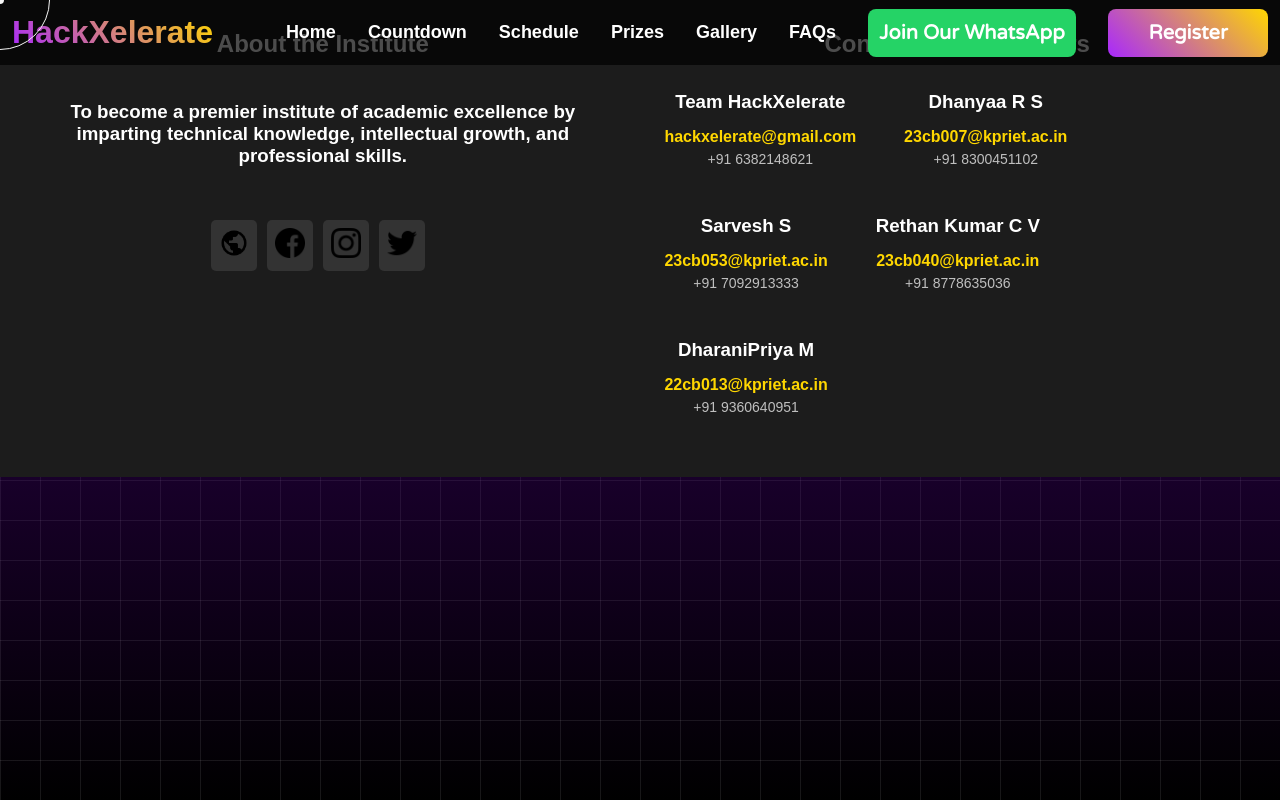
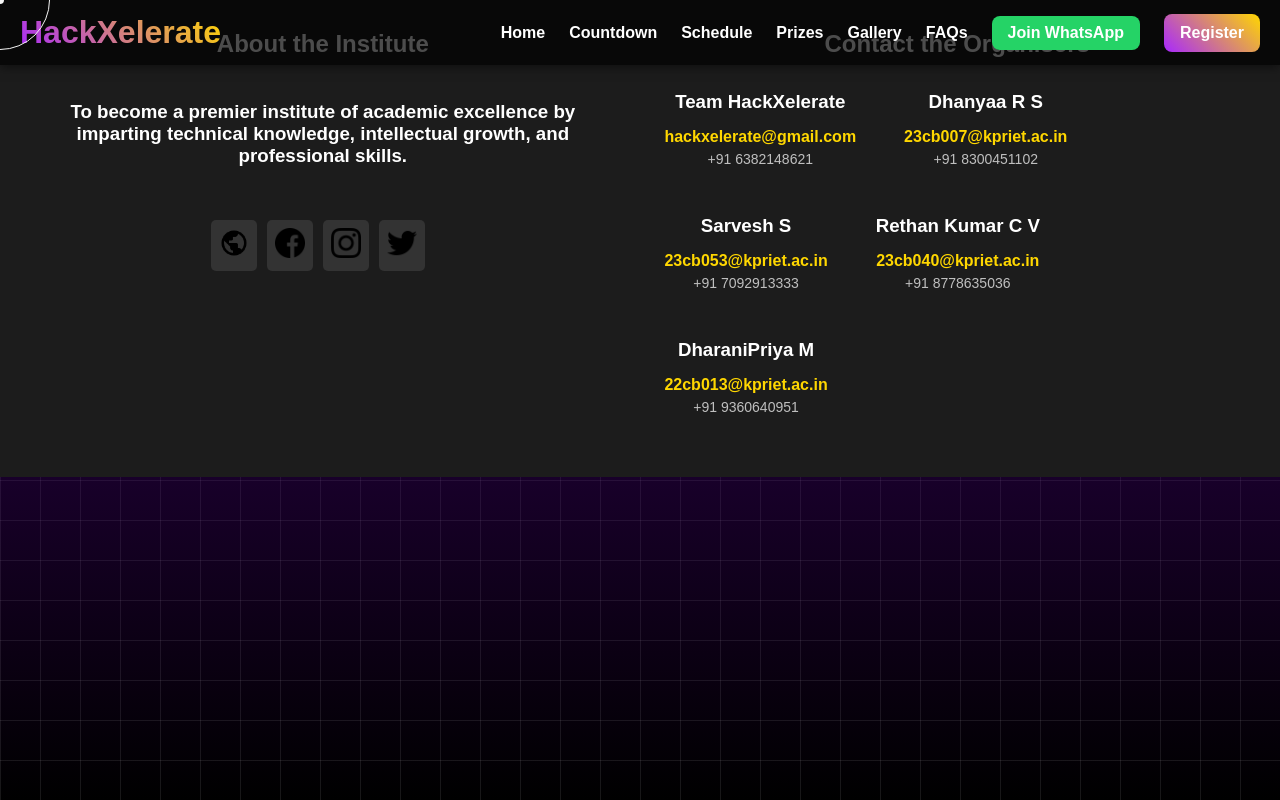
Before and after one commit to Nishanth-1204/Hack-25, a React (Vite) app in the folder Website/: page /admin/dash in a window 1280 px wide. Built offline with nearby package versions, Linux system fonts and the light colour scheme.

Commit message:
Delete video.mp4

```diff
--- a/Website/src/components/Navbar/Navbar.css
+++ b/Website/src/components/Navbar/Navbar.css
@@ -1,32 +1,34 @@
-@import url("https://fonts.googleapis.com/css2?family=Varela+Round&display=swap");
+/* ===== Navbar Container ===== */
+.nav-header {
+  position: fixed;
+  z-index: 10000;
+  background-color: rgba(0, 0, 0, 0.7);
+  width: 100%;
+  box-shadow: 0 2px 10px rgba(0, 0, 0, 0.5);
+}
 
+.navbar {
+  display: flex;
+  justify-content: space-between;
+  align-items: center;
+  padding: 12px 20px;
+  height: 65px;
+  box-sizing: border-box;
+  width: 100%;
+}
+
+/* ===== Title Styling ===== */
 #nav-title {
-  color: white;
   font-size: clamp(1.5rem, 0.875rem + 2vw, 2rem);
   background: linear-gradient(45deg, rgb(168, 40, 254), gold);
   color: transparent;
   background-clip: text;
   user-select: none;
+  margin: 0;
+  cursor: pointer;
 }
 
-.nav-header {
-  position: fixed;
-  z-index: 10000;
-  background-color: rgb(0, 0, 0, 0.7);
-  max-width: 100%;
-  width: 100%;
-}
-
-.navbar {
-  width: 100%;
-  padding: 12px;
-  display: flex;
-  align-items: center;
-  justify-content: space-between;
-  height: 65px;
-}
-
-/* ===== MENU BUTTON (Hidden on Desktop) ===== */
+/* ===== Menu Button (Hidden on Desktop) ===== */
 .menu-button {
   display: none;
   background: none;
@@ -36,18 +38,19 @@
   cursor: pointer;
 }
 
-/* ===== NAVIGATION LIST ===== */
+/* ===== Navigation List ===== */
 .nav-list {
   display: flex;
   list-style: none;
-  gap: 2rem;
+  gap: 1.5rem;
   font-weight: bold;
   color: white;
-  font-size: large;
-  z-index: 30000;
+  padding: 0;
+  margin: 0;
   align-items: center;
 }
 
+/* ===== Navigation Item Styling ===== */
 .nav-item {
   cursor: pointer;
 }
@@ -56,14 +59,44 @@
   color: gold;
 }
 
-/* ===== MOBILE RESPONSIVENESS ===== */
+/* ===== Buttons (Register & WhatsApp) ===== */
+.registerbtn {
+  padding: 10px 16px;
+  background: linear-gradient(45deg, rgb(168, 40, 254), gold);
+  border-radius: 8px;
+  border: none;
+  font-weight: bold;
+  font-size: 1rem;
+  color: white;
+  cursor: pointer;
+  transition: all 0.3s ease;
+  white-space: nowrap;
+}
+
+.registerbtn:hover {
+  background: linear-gradient(135deg, rgb(255, 215, 1), rgb(168, 40, 254));
+  transform: translateY(-2px);
+}
+
+.whatsapp-button {
+  background: #25d366;
+  padding: 8px 16px;
+  border-radius: 8px;
+  font-size: 1rem;
+  cursor: pointer;
+  white-space: nowrap;
+}
+
+.whatsapp-button:hover {
+  background: #128c7e;
+}
+
+/* ===== Mobile View (Hamburger Menu) ===== */
 @media (max-width: 912px) {
-  /* Show Menu Button */
   .menu-button {
     display: block;
   }
 
-  /* Hide Nav List by Default */
   .nav-list {
     position: absolute;
     top: 65px;
@@ -71,20 +104,17 @@
     width: 100%;
     background: rgb(19, 19, 19);
     flex-direction: column;
-    gap: 0;
     text-align: center;
+    display: none;
     transform: translateY(-100%);
-    transition: transform 0.3s ease-in-out;
-    display: none;
+    transition: transform 0.3s ease;
   }
 
-  /* Show Nav List When Open */
   .nav-list.open {
     display: flex;
     transform: translateY(0);
   }
 
-  /* Styling for Nav Items */
   .nav-item {
     padding: 1rem;
     width: 100%;
@@ -94,43 +124,16 @@
     background: gold;
     color: black;
   }
+
+  /* WhatsApp Button in Mobile */
+  .whatsapp-button {
+    width: 80%;
+    margin: 8px 0;
+    text-align: center;
+  }
 }
 
-.registerbtn {
-  font-family: "Varela Round", serif;
-  font-weight: bold;
-  font-size: clamp(0.9375rem, 0.5469rem + 1.25vw, 1.25rem);
-  padding-top: 10px;
-  padding-bottom: 10px;
-  width: 10rem;
-  height: 3rem;
-  min-width: 100px;
-  background: linear-gradient(45deg, rgb(168, 40, 254), gold);
-  border-radius: 8px;
-  border: none;
-  color: white;
+.whatsapp-button img {
+  width: 20px;
+  margin-top: 1px;
 }
-
-.regitrationBtn {
-  scale: 1.4;
-}
-
-.whatsapp-button {
-  width: 13rem;
-  padding: 5px;
-  background: #25d366;
-}
-.registerbtn:hover {
-  background: linear-gradient(135deg, rgb(255, 215, 1), rgb(168, 40, 254));
-  box-shadow: 0 6px 10px rgba(0, 0, 0, 0.3); /* Enhanced shadow on hover */
-  transform: translateY(-1px); /* Slight lift effect */
-}
-.registerbtn:active {
-  background: linear-gradient(135deg, rgb(86, 211, 253), rgb(205, 136, 251));
-  box-shadow: 0 6px 10px rgba(0, 0, 0, 0.3); /* Enhanced shadow on hover */
-  transform: translateY(-1px); /* Slight lift effect */
-}
-
-.whatsapp-button:hover {
-  background: #128c7e;
-}
--- a/Website/src/components/Navbar/Navbar.tsx
+++ b/Website/src/components/Navbar/Navbar.tsx
@@ -21,12 +21,7 @@ const Navbar: React.FC = () => {
           HackXelerate
         </h1>
 
-        {/* Hamburger Menu Button */}
-        <button className="menu-button" onClick={() => setMenuOpen(!menuOpen)}>
-          ☰
-        </button>
-
-        {/* Navigation List - Show/Hide Based on menuOpen */}
+        {/* Navigation List */}
         <ul className={`nav-list ${menuOpen ? "open" : ""}`}>
           <li className="nav-item" onClick={() => scrollToSection("home")}>
             Home
@@ -46,7 +41,9 @@ const Navbar: React.FC = () => {
           <li className="nav-item" onClick={() => scrollToSection("faq")}>
             FAQs
           </li>
-          <li>
+
+          {/* Join Our WhatsApp - Only After FAQ */}
+          <li className="nav-item">
             <button
               onClick={() =>
                 window.open(
@@ -55,9 +52,11 @@ const Navbar: React.FC = () => {
               }
               className="registerbtn whatsapp-button"
             >
-              Join Our WhatsApp
+              Join WhatsApp
             </button>
           </li>
+
+          {/* Register Button */}
           <li>
             <button
               onClick={() =>
@@ -69,6 +68,11 @@ const Navbar: React.FC = () => {
             </button>
           </li>
         </ul>
+
+        {/* Hamburger Menu Button */}
+        <button className="menu-button" onClick={() => setMenuOpen(!menuOpen)}>
+          ☰
+        </button>
       </nav>
     </header>
   );
--- a/Website/src/components/SponsorSection/SponsorSection.css
+++ b/Website/src/components/SponsorSection/SponsorSection.css
@@ -1,55 +1,31 @@
-/* Full Section Container */
+/* SponsorSection.css */
 .sponsor-section {
-  width: 100%;
-  height: 100vh;
-  display: flex;
-  justify-content: center;
-  align-items: center;
-  background-color: #f9f9f9;
   overflow: hidden;
+  width: 50vw;
+  margin: 0 auto;
+  padding: 10px 0;
+  white-space: nowrap;
   position: relative;
 }
 
-/* Scrolling Track Wrapper - Centered at 50vh */
-.sponsor-track-wrapper {
-  width: 100%;
-  height: 50vh;
-  display: flex;
-  align-items: center;
-  overflow: hidden;
-  position: absolute;
-  top: 50%;
-  transform: translateY(-50%);
+.sponsor-track {
+  display: inline-flex;
+  animation: scroll 10s linear infinite;
 }
 
-/* Scrolling Track */
-.sponsor-track {
-  display: flex;
-  white-space: nowrap;
-  overflow: hidden;
-  gap: 30px;
-  padding: 10px 0;
+/* Logo styling */
+.sponsor-logo {
+  height: 120px;
+  margin: 0 10px;
+  flex-shrink: 0;
 }
 
-/* Sponsor Item */
-.sponsor-item {
-  display: inline-block;
-  text-align: center;
-  min-width: 200px;
-  cursor: pointer;
-  transition: transform 0.3s;
+/* Infinite scrolling animation */
+@keyframes scroll {
+  from {
+    transform: translateX(-50%);
+  }
+  to {
+    transform: translateX(0);
+  }
 }
-
-.sponsor-item:hover {
-  transform: scale(1.1);
-}
-
-/* Sponsor Logo */
-.sponsor-item img {
-  width: 180px;
-  height: 120px;
-  object-fit: contain;
-  border-radius: 10px;
-  box-shadow: 0 0 10px rgba(0, 0, 0, 0.1);
-  background-color: white;
-}
--- a/Website/src/components/SponsorSection/SponsorSection.tsx
+++ b/Website/src/components/SponsorSection/SponsorSection.tsx
@@ -1,58 +1,34 @@
-import React, { useEffect, useRef } from "react";
 import "./SponsorSection.css";
 
-const sponsors = [
-  { name: "Retro Teenz", logo: "/RETRO.jpg" },
-  { name: "Navigate Labs", logo: "/navigate_labs_ai.jpg" },
-  { name: "XYZ", logo: "/xyz.png" },
-  { name: "Reccsar Pvt Ltd.", logo: "/Reccsar.jpg" },
-  { name: "S2S", logo: "/S2S.jpg" },
-];
-
-const SponsorSection: React.FC = () => {
-  const trackRef = useRef<HTMLDivElement>(null);
-
-  useEffect(() => {
-    const track = trackRef.current;
-    if (!track) return;
-
-    // Duplicate items for infinite scrolling
-    const originalItems = Array.from(track.children);
-    originalItems.forEach((item) => {
-      const clone = item.cloneNode(true) as HTMLElement;
-      track.appendChild(clone);
-    });
-
-    // Scroll animation
-    let animationFrameId: number;
-    const scrollSpeed = 0.5;
-
-    const scroll = () => {
-      if (track) {
-        track.scrollLeft += scrollSpeed;
-        if (track.scrollLeft >= track.scrollWidth / 2) {
-          track.scrollLeft = 0; // Reset seamlessly
-        }
-      }
-      animationFrameId = requestAnimationFrame(scroll);
-    };
-
-    animationFrameId = requestAnimationFrame(scroll);
-
-    return () => cancelAnimationFrame(animationFrameId);
-  }, []);
+const SponsorSection = () => {
+  const sponsors = [
+    "/RETRO.jpg",
+    "/navigate_labs_ai.jpg",
+    "/Reccsar.jpg",
+    "/S2S.jpg",
+    "/xyz.png",
+  ];
 
   return (
     <div className="sponsor-section">
-      <div className="sponsor-track-wrapper">
-        <div className="sponsor-track" ref={trackRef}>
-          {sponsors.map((sponsor, index) => (
-            <div className="sponsor-item" key={index}>
-              <img src={sponsor.logo} alt={sponsor.name} />
-              <p>{sponsor.name}</p>
-            </div>
-          ))}
-        </div>
+      <div className="sponsor-track">
+        {sponsors.map((sponsor, index) => (
+          <img
+            key={index}
+            src={sponsor}
+            alt={`Sponsor ${index + 1}`}
+            className="sponsor-logo"
+          />
+        ))}
+        {/* Duplicate the entire track for seamless looping */}
+        {sponsors.map((sponsor, index) => (
+          <img
+            key={`duplicate-${index}`}
+            src={sponsor}
+            alt={`Sponsor duplicate ${index + 1}`}
+            className="sponsor-logo"
+          />
+        ))}
       </div>
     </div>
   );
--- a/Website/src/components/faq/FAQsection.tsx
+++ b/Website/src/components/faq/FAQsection.tsx
@@ -56,7 +56,7 @@ const FAQSection: React.FC = () => {
   return (
     <section id="faq" className="faq-section">
       <div className="faq-header">
-        <h2 className="faq-title">FAQs</h2>
+        <h1 className="faq-title">FAQs</h1>
         <h3>Responses to the most frequently asked questions!</h3>
       </div>
       <div className="faq-container">
--- a/Website/src/index.css
+++ b/Website/src/index.css
@@ -1,3 +1,5 @@
+@import url("https://fonts.googleapis.com/css2?family=Inter:ital,opsz,wght@0,14..32,100..900;1,14..32,100..900&display=swap");
+
 * {
   padding: 0;
 
--- a/Website/src/pages/Home/Home.css
+++ b/Website/src/pages/Home/Home.css
@@ -26,7 +26,7 @@
 
   /* Clip Background Image */
 
-  background: url("/public/animated-text-fill.png") repeat-y;
+  background: url("/animated-text-fill.png") repeat-y;
   -webkit-background-clip: text;
   background-clip: text;
 
--- a/Website/src/pages/Home/Home.tsx
+++ b/Website/src/pages/Home/Home.tsx
@@ -5,6 +5,7 @@ import PrizeSection from "../../components/PriceSection/PriceSection.tsx";
 import "./Home.css";
 
 import FAQSection from "../../components/faq/FAQsection.tsx";
+import SponsorSection from "../../components/SponsorSection/SponsorSection.tsx";
 
 const Home = () => {
   return (
@@ -48,10 +49,10 @@ const Home = () => {
             <Horizontalscroll />
           </div>
         </section>
-        {/* <section>
-          <h1 className="sponsor-title">Our Honored Sponsors</h1>
+        <section>
+          <h1 className="sponsor-title">Our Honoured Sponsors</h1>
           <SponsorSection />
-        </section> */}
+        </section>
         <section id="faq">
           <FAQSection />
         </section>
```
Also changed, not shown: 1 other file (tests, documents, lock files or other folders).
